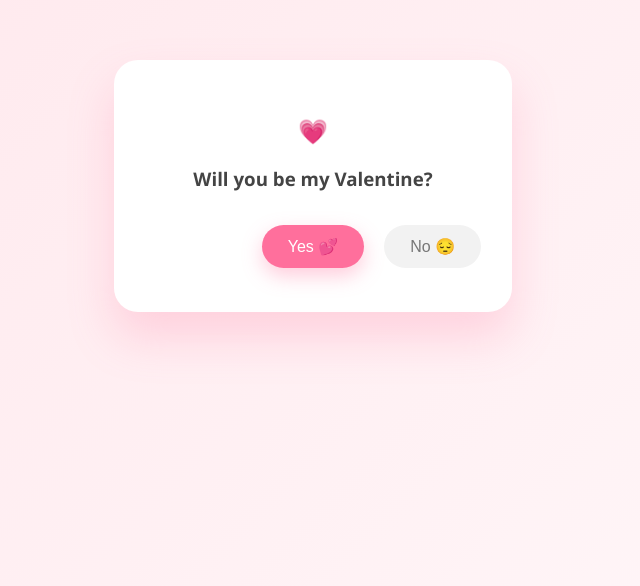
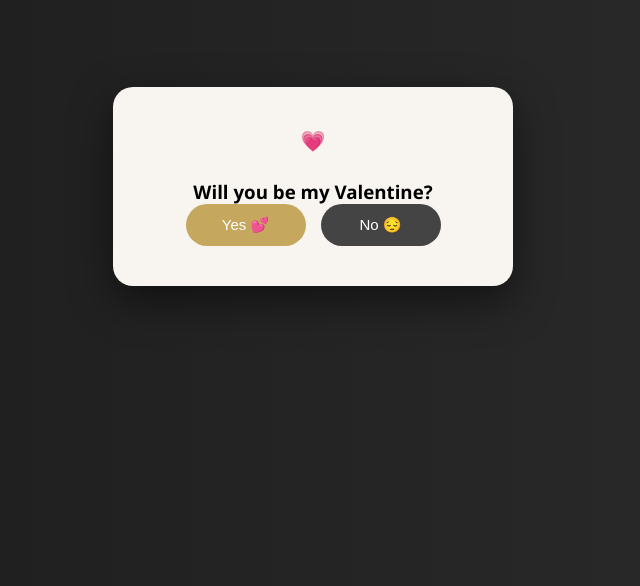
Before and after one commit to Asna-Shahid/valentine-site, a plain HTML site: page index.html in a window 1280 px wide. Shown: the part 214-800 px from the top of the page, without its empty margins (327-967 px from the left). Drawn offline with Linux system fonts and the light colour scheme.

Commit message:
Update style.css

```diff
--- a/style.css
+++ b/style.css
@@ -1,107 +1,100 @@
+/* Reset */
+* {
+  margin: 0;
+  padding: 0;
+  box-sizing: border-box;
+}
+
+/* Body */
 body {
-    margin: 0;
   height: 100vh;
-    background: linear-gradient(135deg, #ffe6eb, #fff7f9);
   display: flex;
   justify-content: center;
   align-items: center;
+  background: linear-gradient(to right, #1c1c1c, #2c2c2c);
   font-family: 'Segoe UI', sans-serif;
-    overflow: hidden;
+  padding: 20px;
 }
 
+/* Container */
 .container {
   width: 100%;
   display: flex;
   justify-content: center;
+  align-items: center;
 }
 
+/* Card */
 .card {
-    background: white;
-    color: #444;
-    padding: 34px;
-    width: 330px;
+  background: #f8f5f0;
+  padding: 40px 30px;
+  border-radius: 20px;
+  box-shadow: 0 15px 40px rgba(0,0,0,0.5);
   text-align: center;
-    border-radius: 24px;
-    box-shadow: 0 25px 45px rgba(255, 120, 160, 0.25);
-    position: relative;
-    animation: fadeIn 1.2s ease;
+  width: 100%;
+  max-width: 400px;
 }
 
-  /* Gentle entrance */
-  @keyframes fadeIn {
-    from {
-      opacity: 0;
-      transform: translateY(20px) scale(0.95);
-    }
-    to {
-      opacity: 1;
-      transform: translateY(0) scale(1);
-    }
+/* Headings */
+h1 {
+  font-size: 36px;
+  margin-bottom: 10px;
 }
 
+h2 {
+  font-size: 20px;
+  margin-bottom: 25px;
+  color: #333;
+}
+
+/* Buttons */
 .buttons {
-    margin-top: 24px;
+  display: flex;
+  justify-content: center;
+  gap: 15px;
+  flex-wrap: wrap;
 }
 
 button {
-    padding: 12px 26px;
+  padding: 12px 25px;
+  border: none;
   border-radius: 30px;
-    border: none;
-    font-size: 16px;
+  font-size: 15px;
   cursor: pointer;
-    margin: 10px;
-    transition: all 0.25s ease;
+  transition: 0.3s ease;
+  min-width: 120px;
 }
 
-  #yesBtn {
-    background: #ff6f9c;
+button:first-child {
+  background-color: #c6a75e;
   color: white;
-    box-shadow: 0 8px 20px rgba(255, 111, 156, 0.35);
 }
 
-  #yesBtn:hover {
-    transform: scale(1.08);
+button:first-child:hover {
+  background-color: #b8954f;
+  transform: scale(1.05);
 }
 
-  #noBtn {
-    background: #f2f2f2;
-    color: #777;
-    position: absolute;
+button:last-child {
+  background-color: #444;
+  color: white;
 }
 
-  /* Floating hearts */
-  .heart {
-    position: fixed;
-    bottom: -20px;
-    font-size: 18px;
-    animation: floatUp 7s linear forwards;
+button:last-child:hover {
+  background-color: #222;
 }
 
-  /* Soft sparkles */
-  .sparkle {
-    position: fixed;
-    font-size: 12px;
-    animation: sparkle 3s ease forwards;
+/* Mobile adjustments */
+@media (max-width: 480px) {
+  .card {
+    padding: 30px 20px;
   }
 
-  @keyframes floatUp {
-    from {
-      transform: translateY(0);
-      opacity: 0.9;
+  h2 {
+    font-size: 18px;
   }
-    to {
-      transform: translateY(-100vh);
-      opacity: 0;
+
+  button {
+    width: 100%;
   }
 }
-
-  @keyframes sparkle {
-    from {
-      opacity: 1;
-      transform: scale(1);
-    }
-    to {
-      opacity: 0;
-      transform: scale(2);
-    }
-  }
```
Lines whose indentation alone changed are shown as unchanged.
